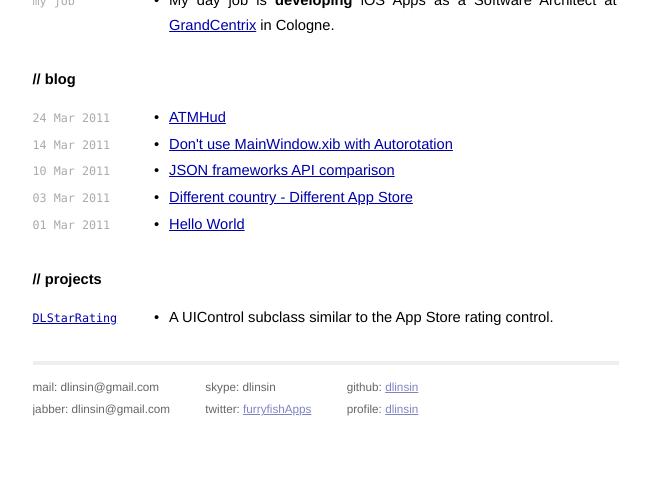
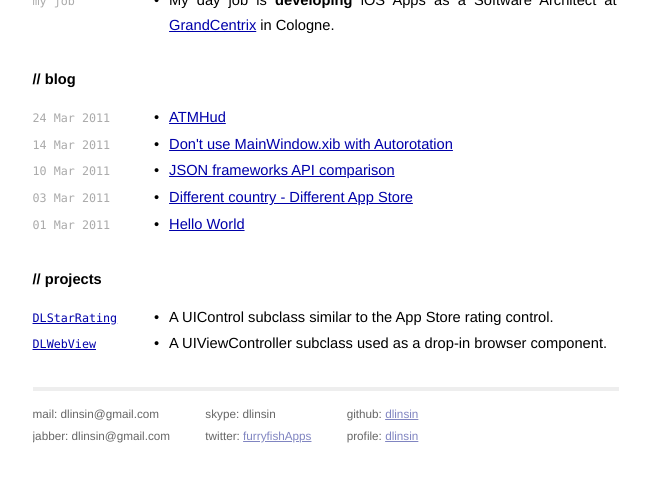
Before and after one commit to dlinsin/dlinsin-archive.github.com, a Jekyll site: the page built from index.html, in a window 1280 px wide, cut to the strip 324-806 px from the top of the page. Shown: the whole strip, without its empty margins (314-964 px from the left). Built offline with Jekyll 4.4.1, drawn with Linux system fonts in a browser that asks for light colours; Markdown is read by kramdown in place of the engine named in the settings.

Commit message:
* added DLWebView project

```diff
--- a/index.html
+++ b/index.html
@@ -50,4 +50,9 @@ title: David Linsin
       <div class="sep"> &bull; </div>
       <div class="second">A UIControl subclass similar to the App Store rating control.</div>
     </li>
+    <li>
+      <div class="first"><span><a href="http://github.com/dlinsin/DLWebView">DLWebView</a></span></div>
+      <div class="sep"> &bull; </div>
+      <div class="second">A UIViewController subclass used as a drop-in browser component.</div>
+    </li>
   </ul>
```
